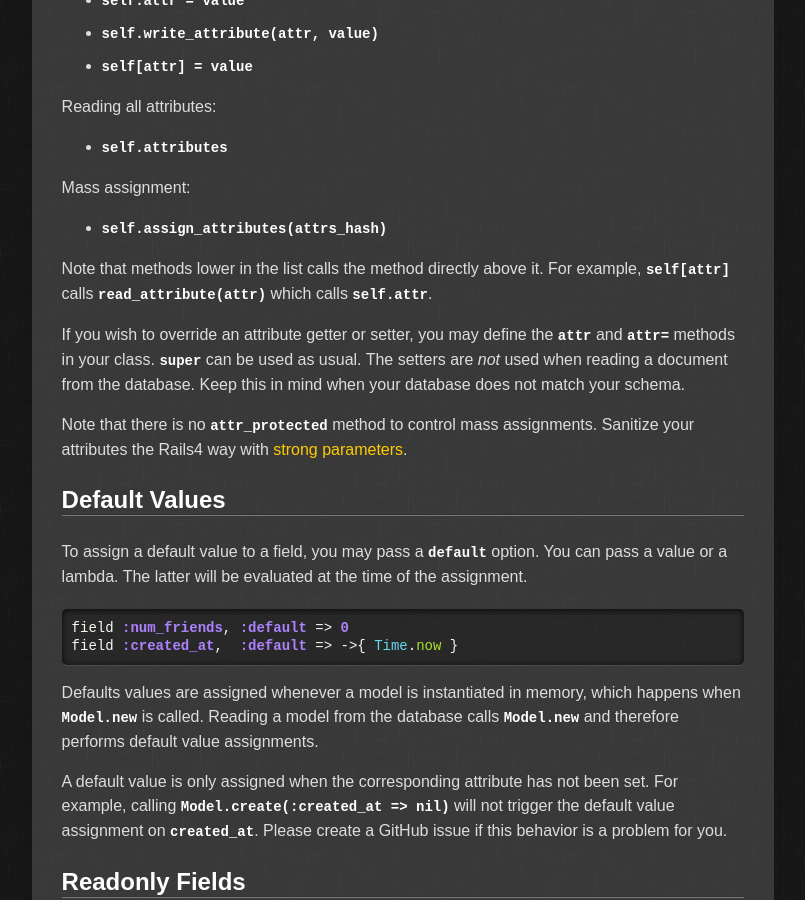
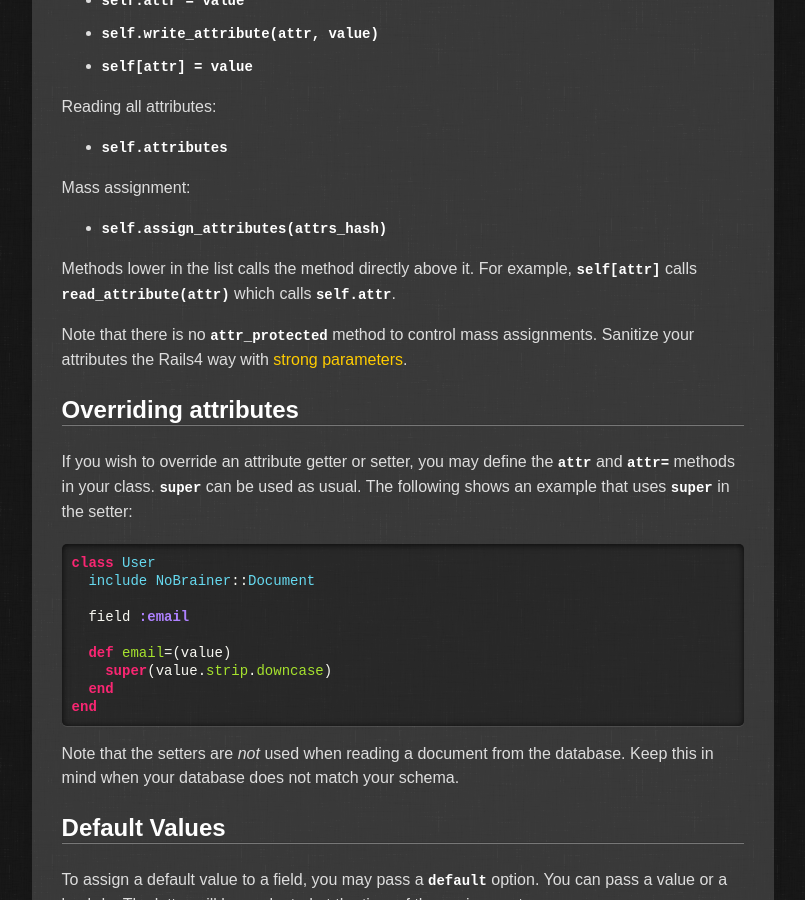
Before and after one commit to NoBrainerORM/nobrainer.io, a Jekyll site: the page built from docs/fields.md, in a window 1280 px wide and 900 px high, scrolled down 1299 px. Shown: the whole window, without its empty margins (335-1140 px from the left). Built offline with Jekyll 4.4.1, drawn with Linux system fonts in a browser that asks for light colours; comment, search, counter and statistics services are not loaded.

Commit message:
clarify super

```diff
--- a/docs/fields.md
+++ b/docs/fields.md
@@ -60,17 +60,33 @@ Mass assignment:
 
 * `self.assign_attributes(attrs_hash)`
 
-Note that methods lower in the list calls the method directly above it.
+Methods lower in the list calls the method directly above it.
 For example, `self[attr]` calls `read_attribute(attr)` which calls `self.attr`.
-
-If you wish to override an attribute getter or setter, you may define
-the `attr` and `attr=` methods in your class. `super` can be used as usual.
-The setters are _not_ used when reading a document from the database. Keep
-this in mind when your database does not match your schema.
 
 Note that there is no `attr_protected` method to control mass assignments.
 Sanitize your attributes the Rails4 way with
 [strong parameters](https://github.com/rails/strong_parameters).
+
+## Overriding attributes
+
+If you wish to override an attribute getter or setter, you may define
+the `attr` and `attr=` methods in your class. `super` can be used as usual.
+The following shows an example that uses `super` in the setter:
+
+{% highlight ruby %}
+class User
+  include NoBrainer::Document
+
+  field :email
+
+  def email=(value)
+    super(value.strip.downcase)
+  end
+end
+{% endhighlight %}
+
+Note that the setters are _not_ used when reading a document from the database.
+Keep this in mind when your database does not match your schema.
 
 ## Default Values
 
```
